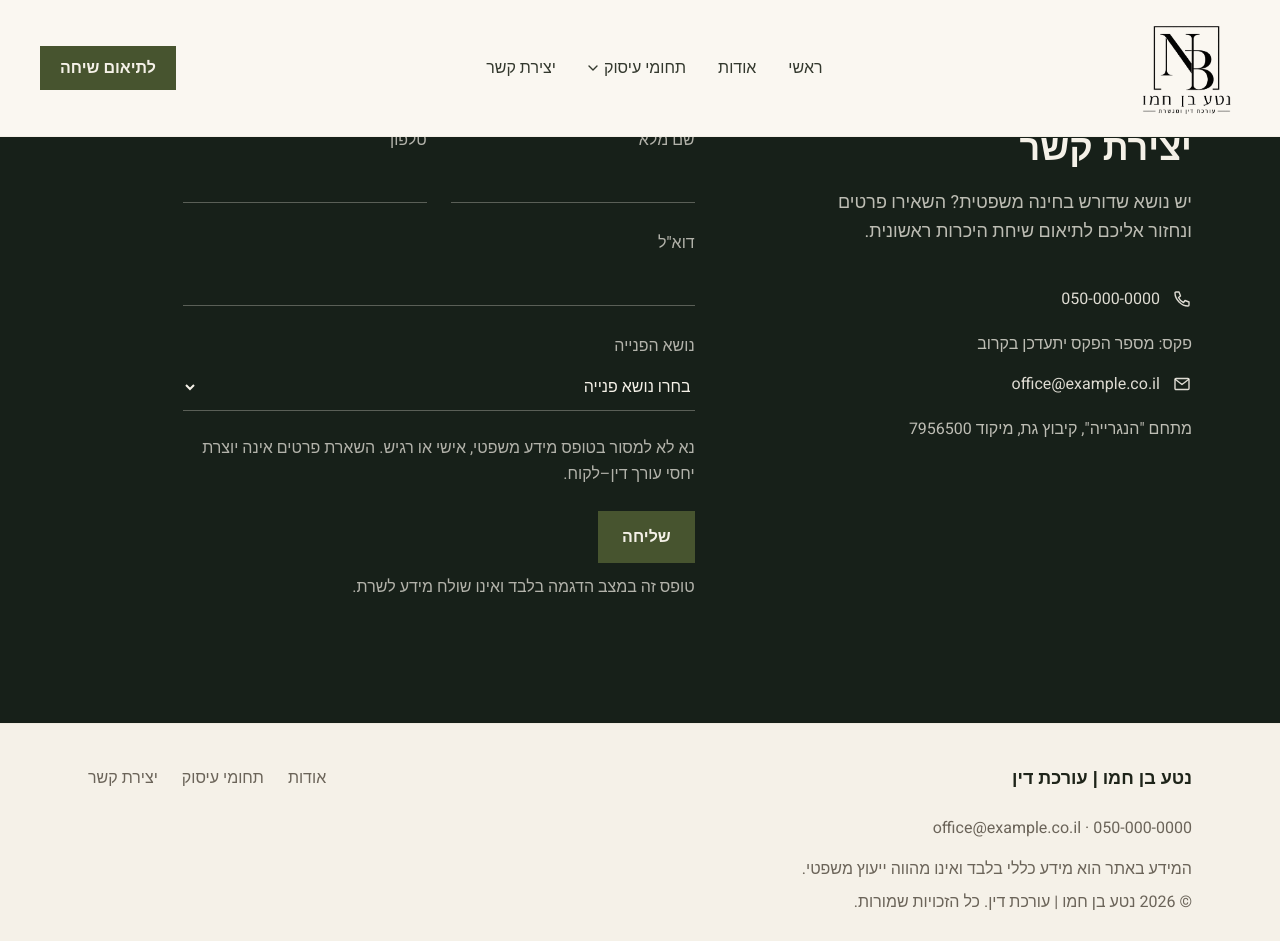
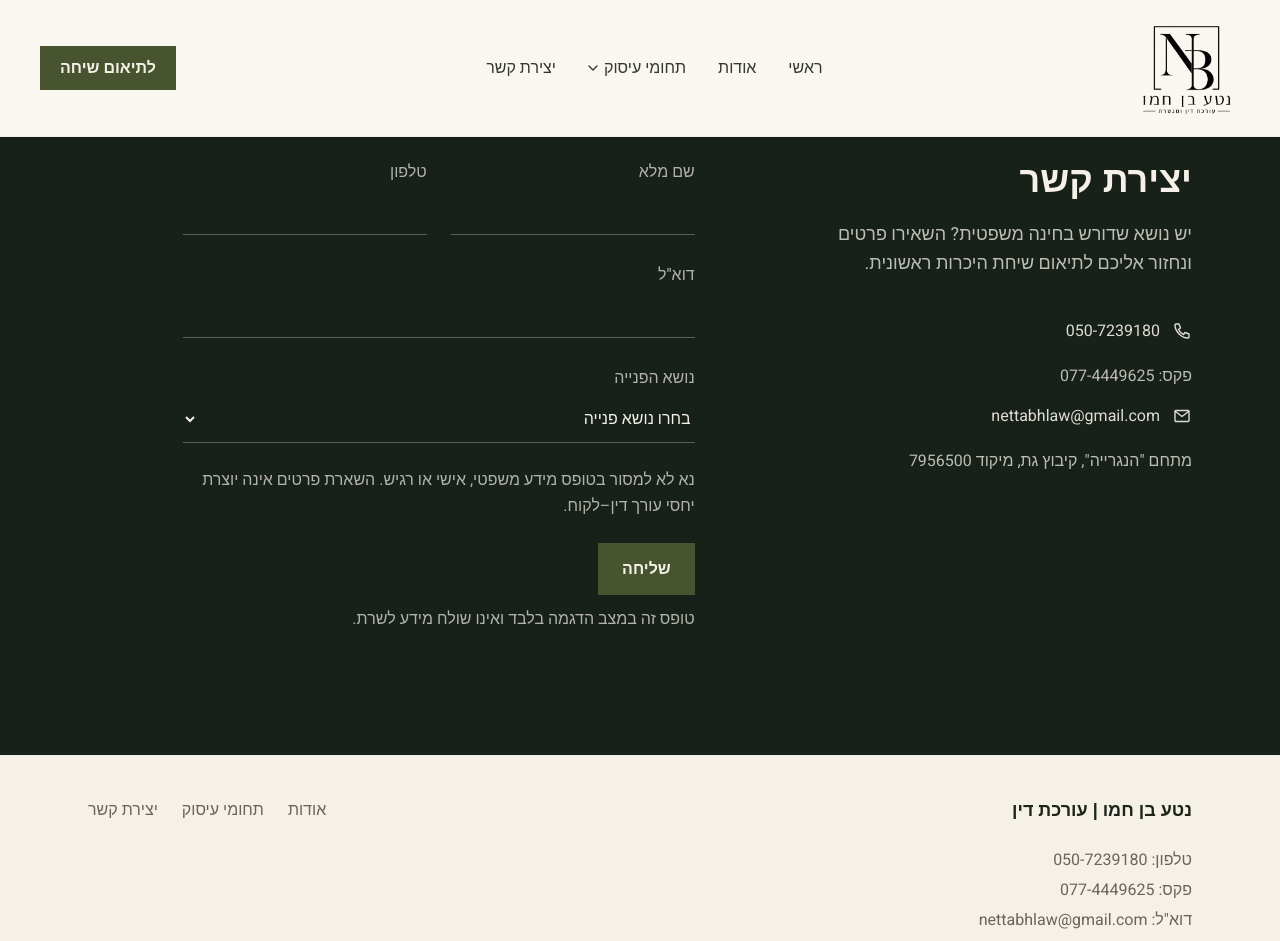
Before and after one commit to d3211779-droid/neta-law-site, a Next.js app: page /contact in a window 1280 px wide. Shown: the top 941 px of the page. Built offline with nearby package versions, Linux system fonts and the light colour scheme; a web font is replaced by a local one.

Commit message:
Update about page, header and contact details

```diff
--- a/src/components/ContactSection.tsx
+++ b/src/components/ContactSection.tsx
@@ -17,7 +17,7 @@ export default function ContactSection() {
 
   return (
     <section className="bg-dark-section text-dark-section-foreground">
-      <div className="mx-auto flex max-w-6xl flex-col gap-14 px-4 pb-20 pt-28 sm:px-6 sm:pb-28 sm:pt-32 lg:flex-row lg:gap-16">
+      <div className="mx-auto flex max-w-6xl flex-col gap-14 px-4 pb-20 pt-32 sm:px-6 sm:pb-28 lg:flex-row lg:gap-16 lg:pt-40">
         <div className="lg:w-5/12">
           <h1 className="max-w-sm font-[family-name:var(--font-heading)] text-3xl font-semibold sm:text-4xl">
             {contactPage.title}
--- a/src/components/SiteFooter.tsx
+++ b/src/components/SiteFooter.tsx
@@ -23,7 +23,24 @@ export default function SiteFooter() {
           </nav>
         </div>
 
-        <p className="mt-6 text-base text-muted-foreground">{contactDetails.phoneDisplay} · {contactDetails.email}</p>
+        <div className="mt-6 space-y-1.5 text-base text-muted-foreground">
+          <p>
+            טלפון:{" "}
+            <a href={`tel:${contactDetails.phone}`} className="hover:text-foreground">
+              {contactDetails.phoneDisplay}
+            </a>
+          </p>
+          <p>פקס: {contactDetails.fax}</p>
+          <p>
+            דוא&quot;ל:{" "}
+            <a href={`mailto:${contactDetails.email}`} className="hover:text-foreground">
+              {contactDetails.email}
+            </a>
+          </p>
+          <p>
+            {contactDetails.address} | מיקוד {contactDetails.postalCode}
+          </p>
+        </div>
 
         <p className="mt-4 text-base leading-relaxed text-muted-foreground">{legalDisclaimer}</p>
 
--- a/src/data/site-content.ts
+++ b/src/data/site-content.ts
@@ -90,14 +90,12 @@ export const media = {
   heroVideo: "/videos/hero.mp4",
 };
 
-// Address and postal code are CONFIRMED — client-provided. Phone, fax, and
-// email are still TEMPORARY CONTENT — REQUIRES CLIENT APPROVAL (no real
-// values have been provided for those yet).
+// CONFIRMED — real client-provided contact details.
 export const contactDetails: ContactDetails = {
-  phone: "050-000-0000",
-  phoneDisplay: "050-000-0000",
-  fax: "מספר הפקס יתעדכן בקרוב",
-  email: "office@example.co.il",
+  phone: "050-7239180",
+  phoneDisplay: "050-7239180",
+  fax: "077-4449625",
+  email: "nettabhlaw@gmail.com",
   address: 'מתחם "הנגרייה", קיבוץ גת',
   postalCode: "7956500",
 };
```
